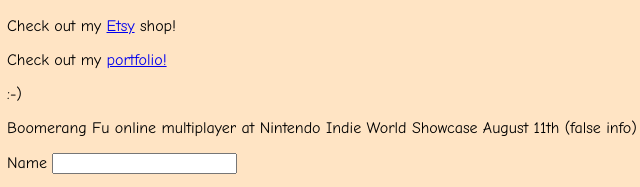
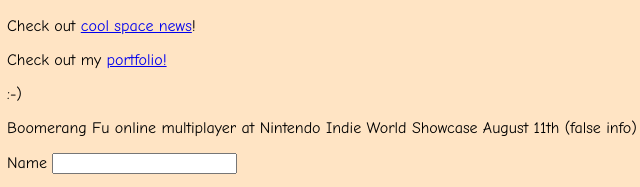
Before and after one commit to octopusqueen/myfirstcodeproject, a plain HTML site: page index.html in a window 1280 px wide. Shown: the part 475-662 px from the top of the page, 1-641 px from the left. Drawn offline with Linux system fonts and the light colour scheme.

Commit message:
space news

```diff
--- a/index.html
+++ b/index.html
@@ -18,7 +18,7 @@
     <h1>Daisy Time</h1>
     <img src="daisy.jpg" alt="Daisy from Nintendo's Super Mario franchise staring menacingly">
     <p>
-        Check out my <a href="https://www.etsy.com/uk/shop/LemonCubesShop" target="_blank">Etsy</a> shop!
+        Check out <a href="https://www.space.com/cygnus-ng-16-science-to-space-station" target="_blank">cool space news</a>!
     </p>
     <p>
         Check out my <a href="portfolio.html">portfolio!</a>
```
